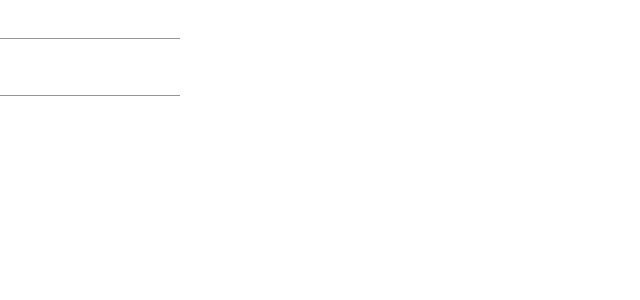
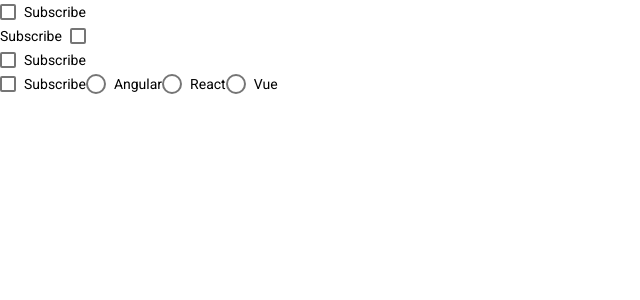
Before and after one commit to kadartibi/angular-material-demo, an Angular app: page / in a window 1280 px wide. Shown: the top 300 px of the page, without its empty margins (0-640 px from the left). Built offline with nearby package versions, Linux system fonts and the light colour scheme.

Commit message:
Checkbox and radio buttons

```diff
--- a/src/app/app.component.html
+++ b/src/app/app.component.html
@@ -1,21 +1,21 @@
-<form>
-    <mat-form-field>
-        <input type="text" matInput [matAutocomplete]="auto" />
-        <mat-autocomplete #auto="matAutocomplete">
-            <mat-option *ngFor="let option of options" [value]="option">
-                {{option}}
-            </mat-option>
-        </mat-autocomplete>
-    </mat-form-field>
-</form>
+<mat-checkbox>
+    Subscribe
+</mat-checkbox>
+<br>
+<mat-checkbox labelPosition="before">
+    Subscribe
+</mat-checkbox>
+<br>
+<mat-checkbox color="primary">
+    Subscribe
+</mat-checkbox>
+<br>
+<mat-checkbox color="warn">
+    Subscribe
+</mat-checkbox>
 
-<form>
-    <mat-form-field>
-        <input type="text" matInput [matAutocomplete]="auto2" [formControl]="myControl"/>
-        <mat-autocomplete #auto2="matAutocomplete" [displayWith]="displayFn">
-            <mat-option *ngFor="let option of filteredOptions | async" [value]="option">
-                {{option}}
-            </mat-option>
-        </mat-autocomplete>
-    </mat-form-field>
-</form>
+<mat-radio-group>
+    <mat-radio-button value="angular" color="primary">Angular</mat-radio-button>
+    <mat-radio-button value="react">React</mat-radio-button>
+    <mat-radio-button value="vue" color="warn">Vue</mat-radio-button>
+</mat-radio-group>
--- a/src/app/material/material.module.ts
+++ b/src/app/material/material.module.ts
@@ -19,6 +19,8 @@ import { MatFormFieldModule } from '@angular/material/form-field';
 import { MatInputModule } from '@angular/material/input';
 import { MatSelectModule } from '@angular/material/select';
 import { MatAutocompleteModule } from '@angular/material/autocomplete';
+import { MatCheckboxModule } from '@angular/material/checkbox';
+import { MatRadioModule } from '@angular/material/radio';
 
 const material = [
   MatButtonModule,
@@ -40,7 +42,9 @@ const material = [
   MatFormFieldModule,
   MatInputModule,
   MatSelectModule,
-  MatAutocompleteModule
+  MatAutocompleteModule,
+  MatCheckboxModule,
+  MatRadioModule
 ];
 
 @NgModule({
```
